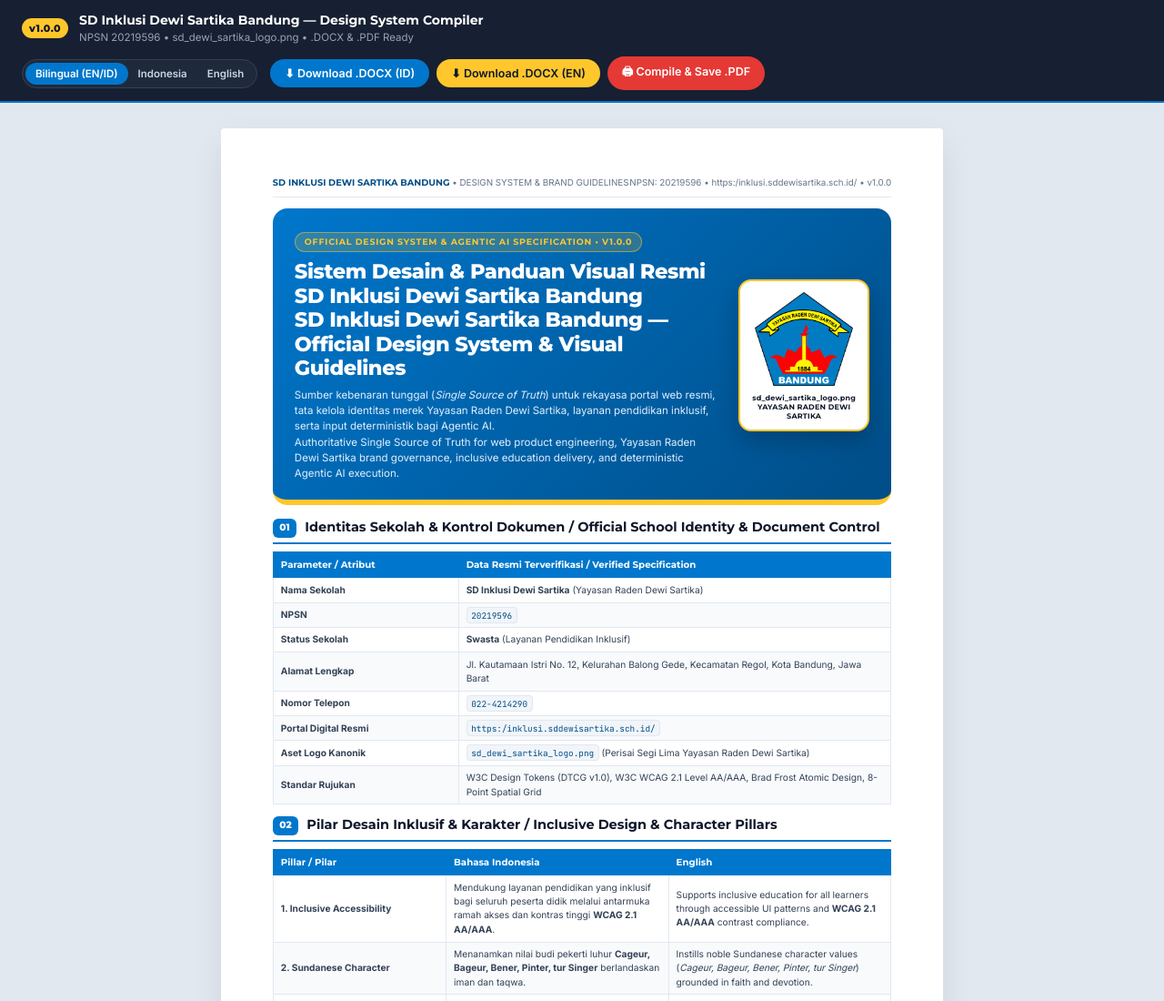
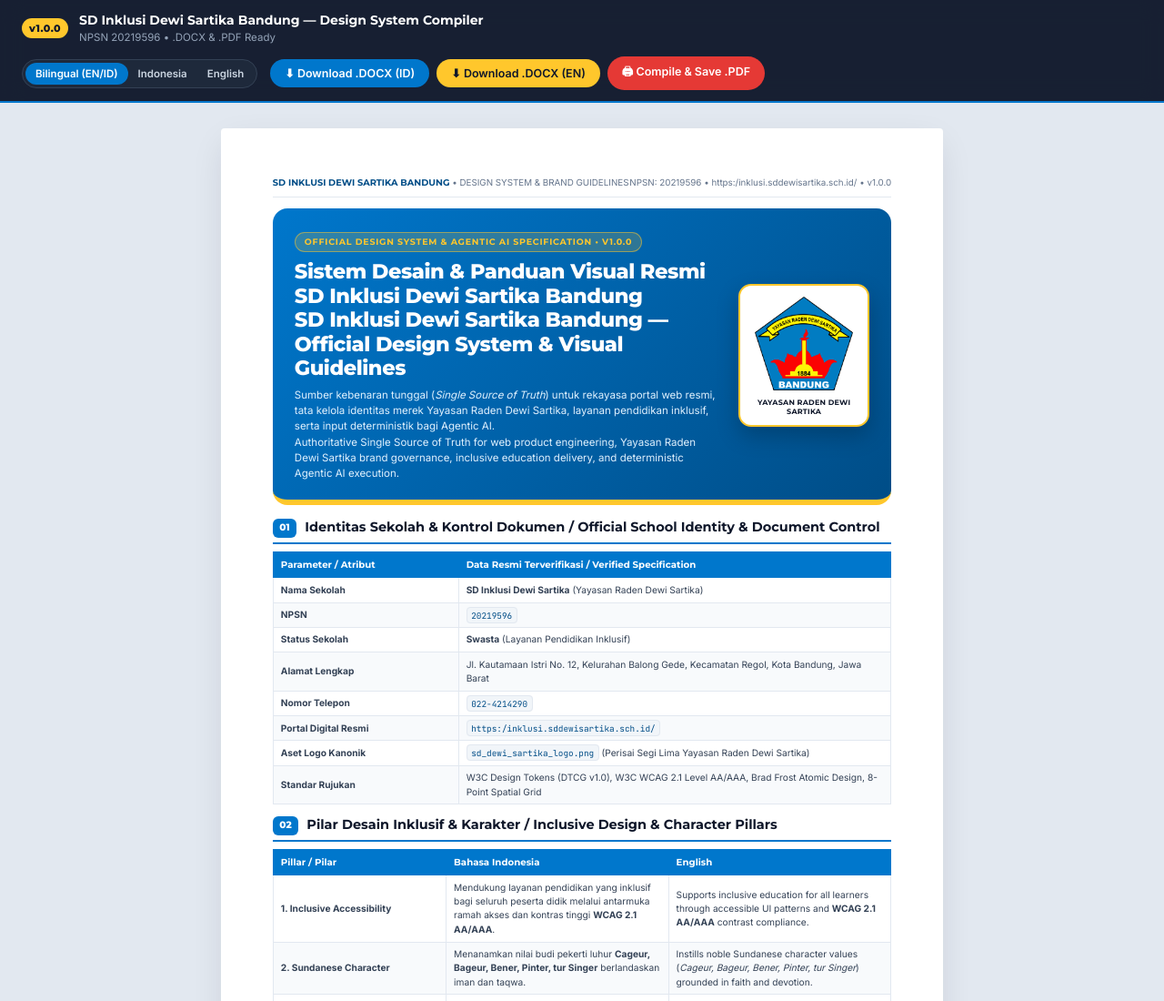
Before and after one commit to widoatmoko/sd-dewi-sartika-design-system, a plain HTML site: page sd_dewi_sartika_design_system_compiler_docx_pdf.html in a window 1280 px wide. Shown: the top 1100 px of the page at 91% size. Drawn offline with Linux system fonts and the light colour scheme.

Commit message:
Remove logo filename from toolbar subtitle and cover caption

```diff
--- a/sd_dewi_sartika_design_system_compiler_docx_pdf.html
+++ b/sd_dewi_sartika_design_system_compiler_docx_pdf.html
@@ -859,7 +859,7 @@
       <span class="toolbar-badge">v1.0.0</span>
       <div>
         <div class="toolbar-title">SD Inklusi Dewi Sartika Bandung — Design System Compiler</div>
-        <div class="toolbar-sub">NPSN 20219596 • sd_dewi_sartika_logo.png • .DOCX &amp; .PDF Ready</div>
+        <div class="toolbar-sub">NPSN 20219596 • .DOCX &amp; .PDF Ready</div>
       </div>
     </div>
     <div class="toolbar-actions">
@@ -910,7 +910,7 @@
             </div>
             <div class="emblem-badge-box">
               <div class="emblem-slot" data-size="108"></div>
-              <div class="emblem-caption">sd_dewi_sartika_logo.png<br/>YAYASAN RADEN DEWI SARTIKA</div>
+              <div class="emblem-caption">YAYASAN RADEN DEWI SARTIKA</div>
             </div>
           </div>
         </div>
@@ -2095,7 +2095,7 @@ export default config;</pre>
                       alignment: AlignmentType.CENTER,
                       children: [
                         new TextRun({
-                          text: 'sd_dewi_sartika_logo.png\nYAYASAN RADEN DEWI SARTIKA',
+                          text: 'YAYASAN RADEN DEWI SARTIKA',
                           bold: true,
                           color: '0F172A',
                           size: 13,
```
